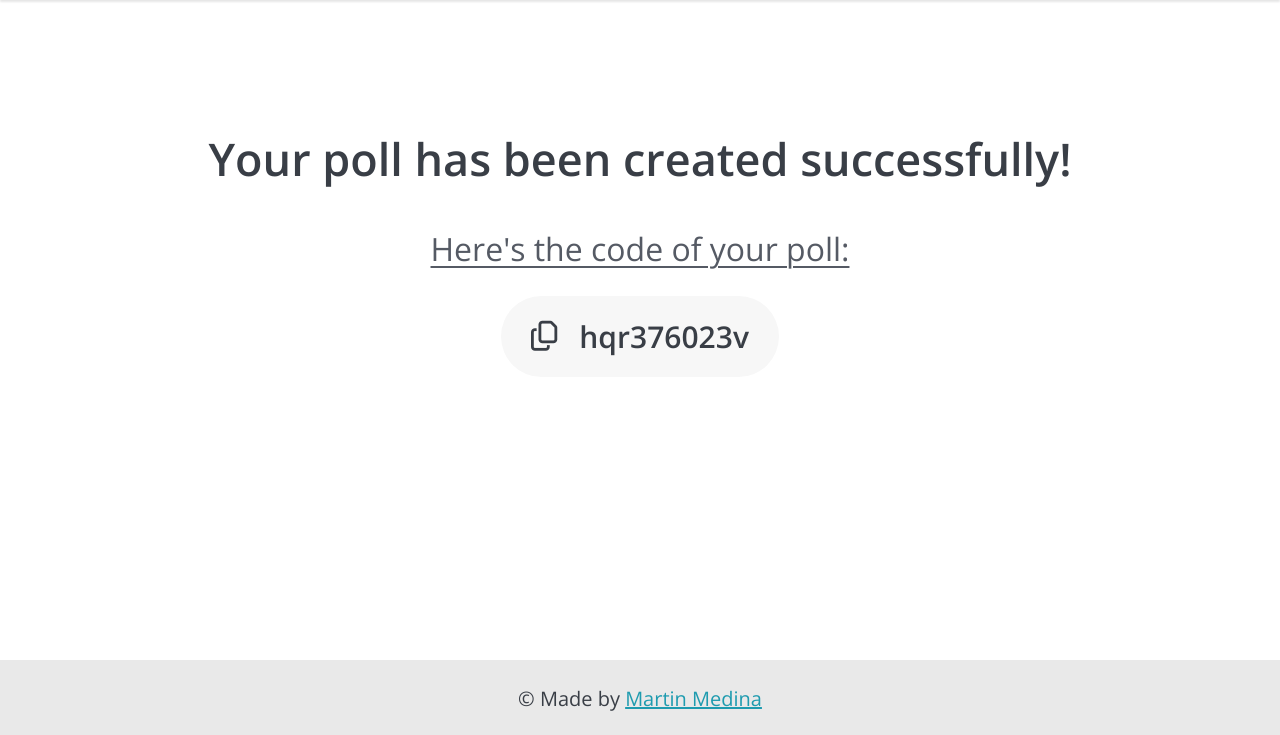
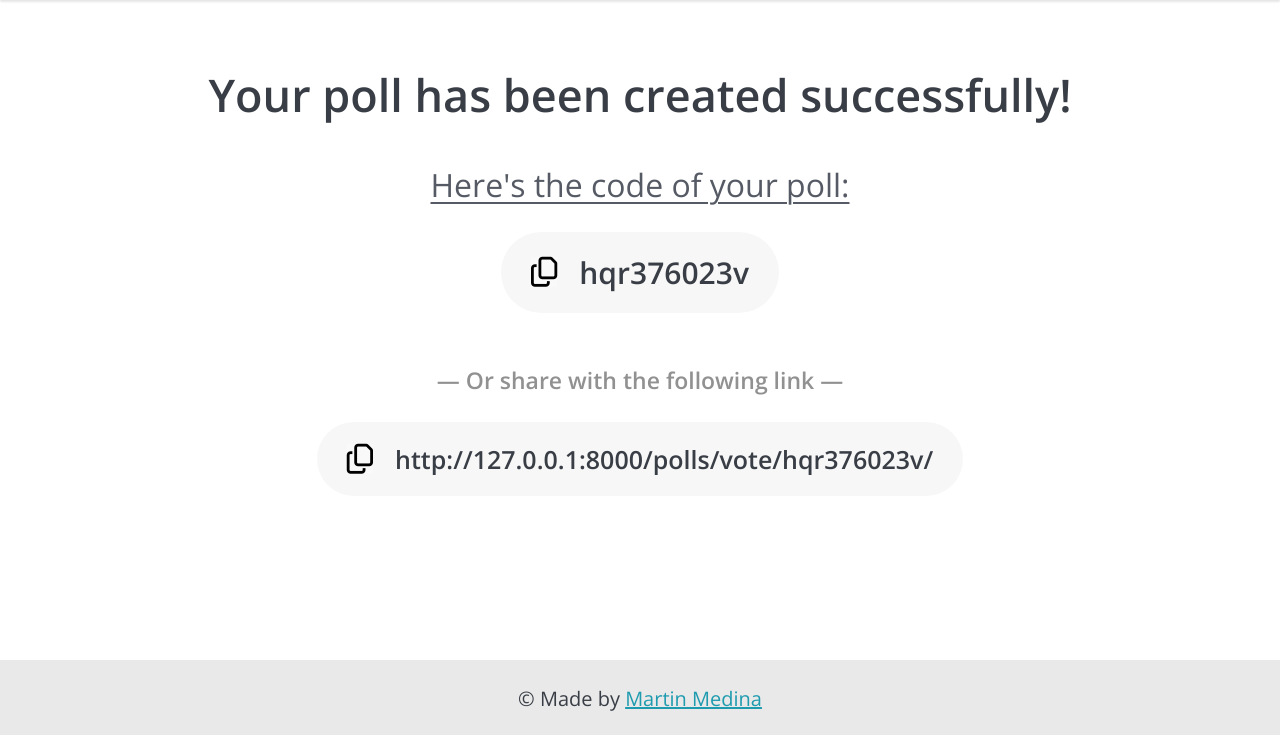
Before and after one commit to medinammartin3/Sondi, a Django app: page /polls/confirmation/3/ in a window 1280 px wide. Shown: the part 65-800 px from the top of the page. Run offline with Django 4.2, Linux system fonts and the light colour scheme; data comes from the database, SQL or seed files in the repository; both versions use the stored data as it was after the commit; some libraries are stand-ins or nearby versions.

Commit message:
Share with link

```diff
--- a/polls/static/polls/scripts/confirmation.js
+++ b/polls/static/polls/scripts/confirmation.js
@@ -2,11 +2,24 @@ function copyCode(){
     let code = document.getElementById("code").innerHTML;
     navigator.clipboard.writeText(code);
 
-    var tooltip = document.getElementById("myTooltip");
+    var tooltip = document.getElementById("myTooltipCode");
     tooltip.innerHTML = "Copied!";
 }
 
 function copyCodeOut() {
-    var tooltip = document.getElementById("myTooltip");
+    var tooltip = document.getElementById("myTooltipCode");
     tooltip.innerHTML = "Copy";
 }
+
+function copyLink(){
+    let link = document.getElementById("link").innerHTML;
+    navigator.clipboard.writeText(link);
+
+    var tooltip = document.getElementById("myTooltipLink");
+    tooltip.innerHTML = "Copied!";
+}
+
+function copyLinkOut() {
+    var tooltip = document.getElementById("myTooltipLink");
+    tooltip.innerHTML = "Copy";
+}
--- a/polls/static/polls/style.css
+++ b/polls/static/polls/style.css
@@ -123,7 +123,7 @@ input:placeholder-shown{
 }
 
 #confirmation-main h1{
-    margin-top: 10%;
+    margin-top: 5%;
     margin-bottom: 3%;
 }
 
@@ -131,7 +131,12 @@ input:placeholder-shown{
     margin-bottom: 2%;
 }
 
-#code-div{
+#confirmation-main h3{
+    margin: 4% 0 2% 0;
+    font-size: 23px;
+}
+
+.code-link-div{
     display: flex;
     flex-direction: row;
     padding: 20px 30px;
@@ -149,14 +154,20 @@ input:placeholder-shown{
     margin: 0 0 0 22px;
 }
 
-#copy-button{
+#link{
+    font-size: 25px;
+    font-weight: bold;
+    margin: 0 0 0 22px;
+}
+
+.copy-button{
     font-size: 30px;
     border: none;
     background-color: #f9f9f9;
     padding: 0;
 }
 
-#copy-button:hover{
+.copy-button:hover{
     color: #979797;
 }
 
--- a/polls/templates/polls/confirmation.html
+++ b/polls/templates/polls/confirmation.html
@@ -15,14 +15,24 @@ class="selected"
 <main id="confirmation-main">
     <h1>Your poll has been created successfully!</h1>
     <h2>Here's the code of your poll:</h2>
-    <div id="code-div">
+    <div class="code-link-div">
         <div class="tooltip">
-            <button id="copy-button" class="button" onclick="copyCode()" onmouseout="copyCodeOut()">
-                <span class="tooltiptext" id="myTooltip">Copy</span>
+            <button class="copy-button" onclick="copyCode()" onmouseout="copyCodeOut()">
+                <span class="tooltiptext" id="myTooltipCode">Copy</span>
                 <i class="fa-regular fa-copy"></i>
             </button>
         </div>
         <p id="code">{{ question.code }}</p>
+    </div>
+    <h3>― Or share with the following link ―</h3>
+    <div class="code-link-div">
+        <div class="tooltip">
+            <button class="copy-button" onclick="copyLink()" onmouseout="copyLinkOut()">
+                <span class="tooltiptext" id="myTooltipLink">Copy</span>
+                <i class="fa-regular fa-copy"></i>
+            </button>
+        </div>
+        <p id="link">http://127.0.0.1:8000/polls/vote/{{ question.code }}/</p>
     </div>
 </main>
 {% endblock %}
```
Also changed, not shown: db.sqlite3.
